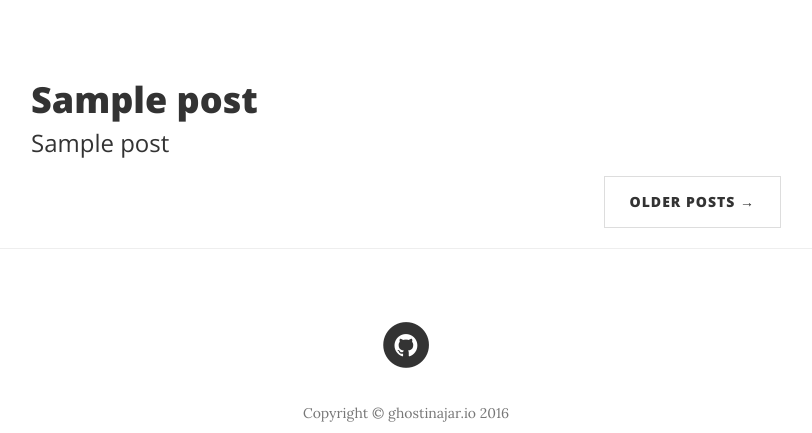
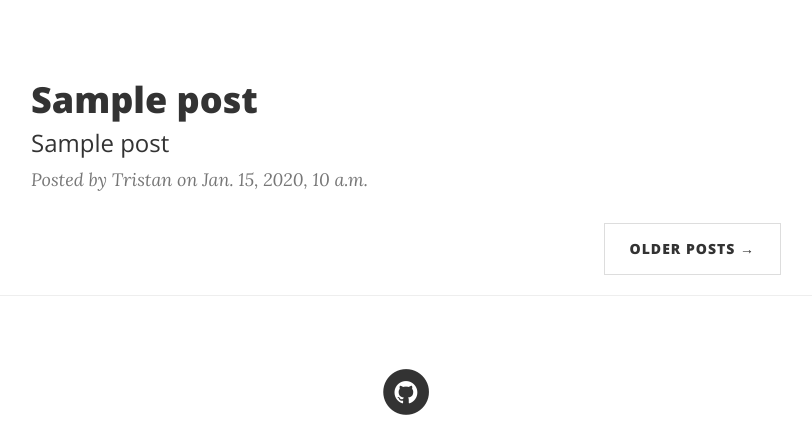
Before and after one commit to Ghost-in-a-Jar/ghostinajar.io, a Django app: template templates/index.html in a window 1280 px wide. Shown: the part 448-881 px from the top of the page, without its empty margins (234-1046 px from the left). Run offline with Django 3.2, Linux system fonts and the light colour scheme; the template is opened without the code that fills it: most values are stand-ins (such as "Sample title", 1, 10 or a date in 2020); some libraries are stand-ins or nearby versions.

Commit message:
testing clean blog template index.html

```diff
--- a/templates/index.html
+++ b/templates/index.html
@@ -95,7 +95,7 @@
                             {{post.subtitle}}
                         </h3>
                     </a>
-                    <!-- <p class="post-meta">Posted by <a href="#">Tristan</a> on {{post.timestamp}}</p> -->
+                    <p class="post-meta">Posted by Tristan on {{post.timestamp}}</p>
                 </div>
 
                 <!-- Pager -->
```
